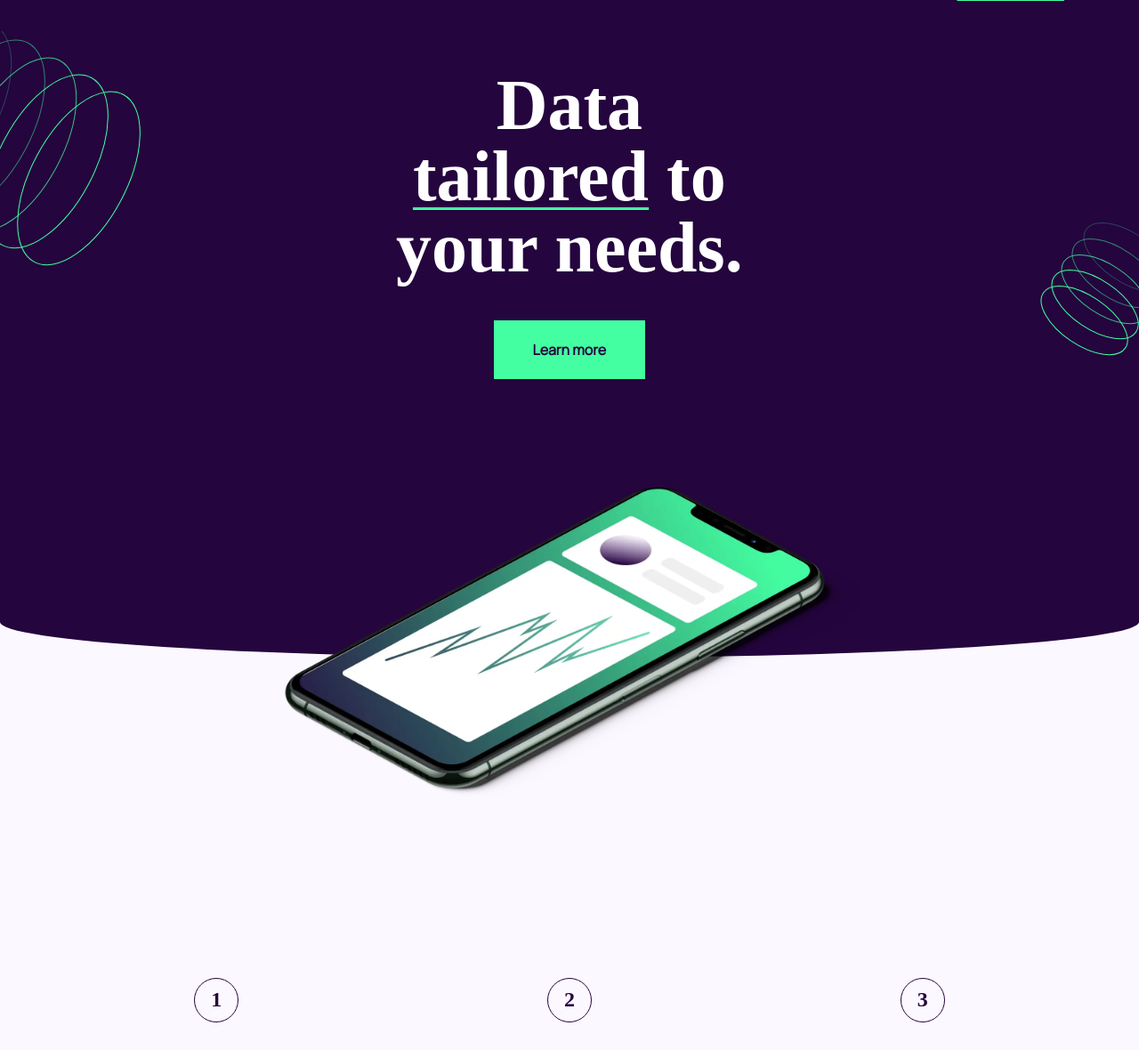
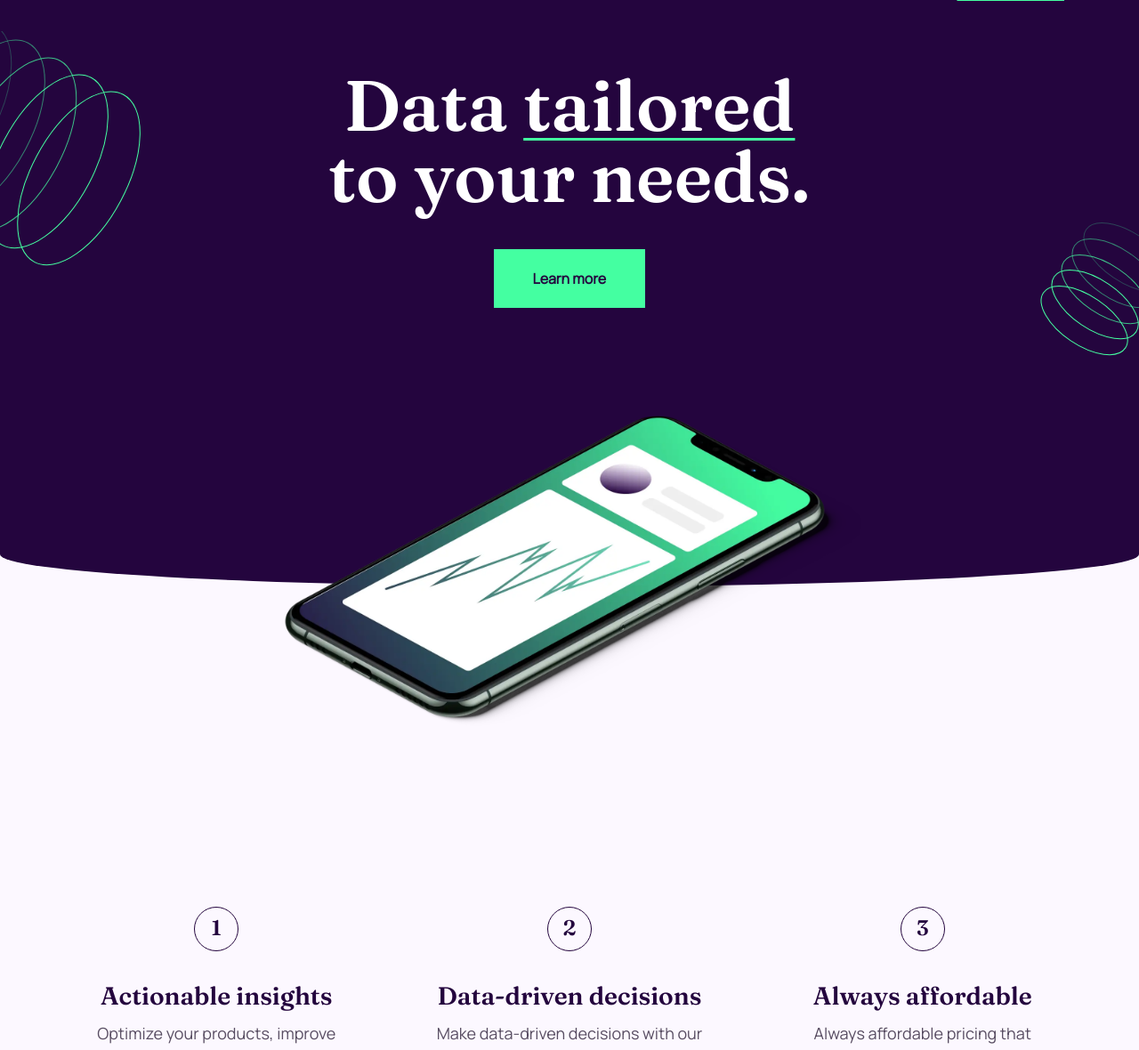
Before and after one commit to gDABLIUolf/Workit-landing-page, a plain HTML site: page index.html in a window 1280 px wide. Shown: the part 63-1243 px from the top of the page at 89% size. Drawn offline with Linux system fonts and the light colour scheme.

Commit message:
projeto finalizado

```diff
--- a/grid.css
+++ b/grid.css
@@ -1,4 +1,4 @@
-@import url('https://fonts.googleapis.com/css2?family=Manrope&display=swap');
+@import url('https://fonts.googleapis.com/css2?family=Fraunces:opsz,wght@9..144,400;9..144,500;9..144,600&family=Manrope&display=swap');
 
 /* For mobile phones: */
 [class*="col-"] {
@@ -60,7 +60,7 @@ h1 {
   padding-top: 0;
   margin-top: 0;
   text-align: center;
-  font-family: 'Fraunces 144pt';
+  font-family: 'Fraunces', serif;
   font-style: normal;
   font-weight: 600;
   font-size: 50px;
@@ -141,7 +141,7 @@ main {
 
 h2,
 h3 {
-  font-family: 'Fraunces 144pt';
+  font-family: 'Fraunces', serif;
   font-style: normal;
   font-weight: 600;
   color: #24053e;
@@ -364,7 +364,7 @@ footer {
   }
 
   .div-sec h2 {
-    font-family: 'Fraunces 144pt';
+    font-family: 'Fraunces', serif;
     font-style: normal;
     font-weight: 600;
     font-size: 48px;
@@ -395,7 +395,7 @@ footer {
   }
 
   #espiral-3 {
-transform: translate(110%, -116%);
+    transform: translate(110%, -116%);
   }
 
   #image-hero {
@@ -475,12 +475,12 @@ transform: translate(110%, -116%);
   }
 
   h1 {
-    font-family: 'Fraunces 144pt';
+    font-family: 'Fraunces', serif;
     font-style: normal;
     font-weight: 600;
     font-size: 80px;
     line-height: 80px;
-    padding: 0 25% 5% 25%;
+    padding: 0 15% 5% 15%;
   }
 
   .learn-more {
```
Also changed, not shown: index.html (+1 -0 lines).
